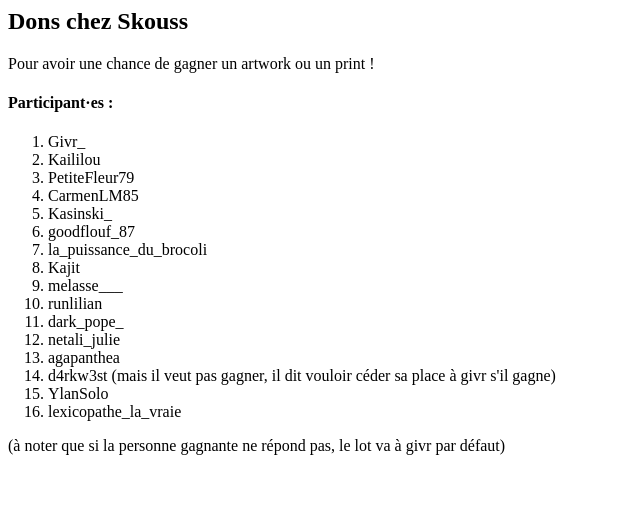
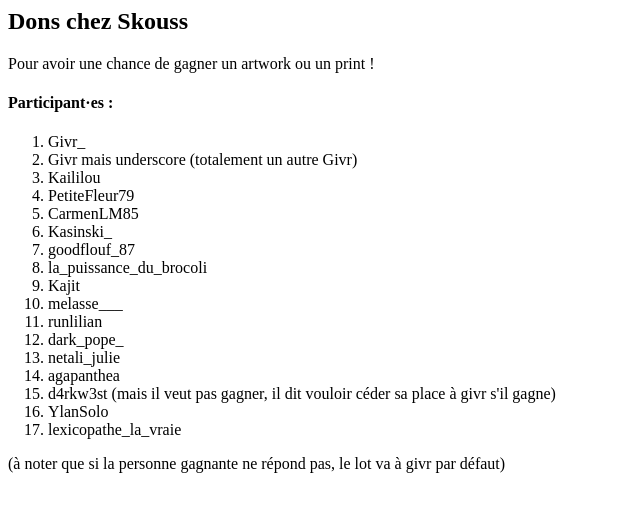
Before and after one commit to daalvehn/daalvehn.github.io, a plain HTML site: page index.html in a window 1280 px wide. Shown: the whole page, without its empty margins (0-640 px from the left). Drawn offline with Linux system fonts and the light colour scheme.

Commit message:
Update index.html

```diff
--- a/index.html
+++ b/index.html
@@ -4,6 +4,7 @@
   <h4>Participant·es :</h4>
   <ol>
     <li>Givr_</li>
+    <li>Givr mais underscore (totalement un autre Givr)</li>
     <li>Kaililou</li>
     <li>PetiteFleur79</li>
     <li>CarmenLM85</li>
```
